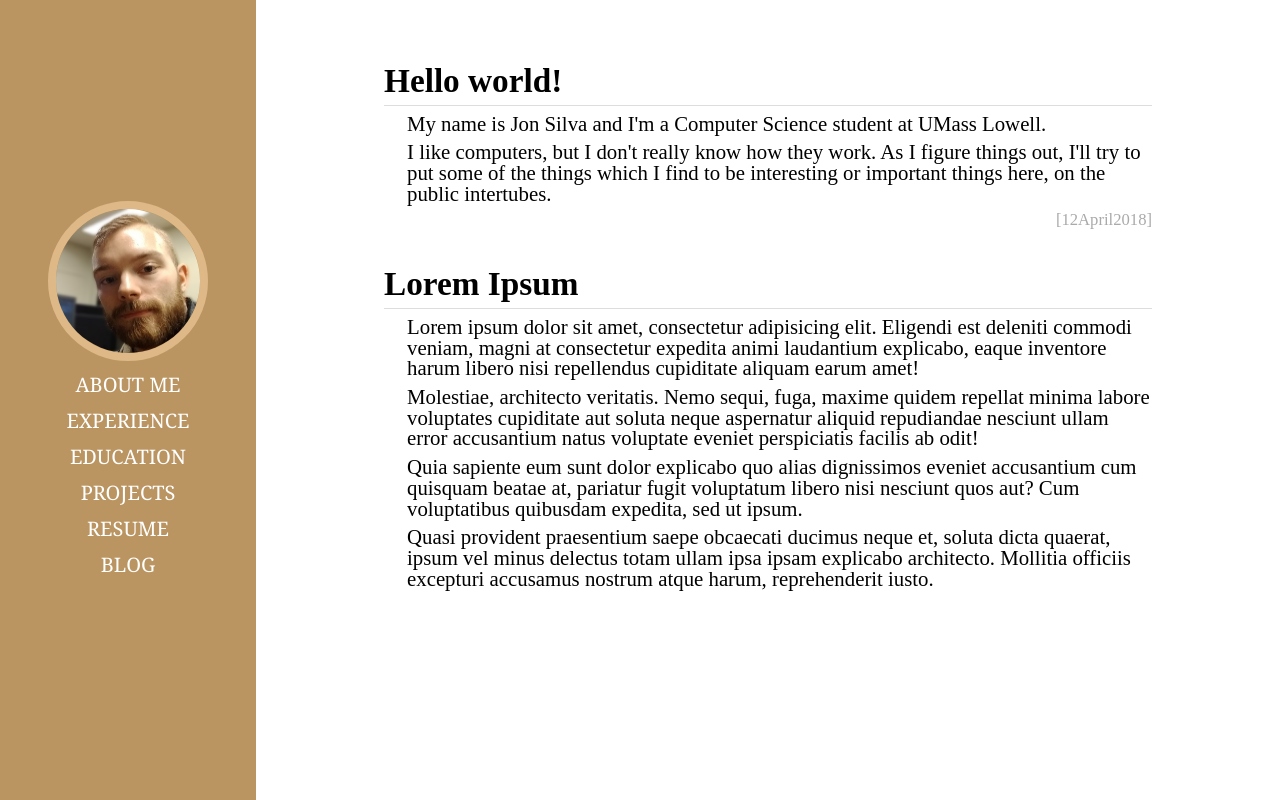
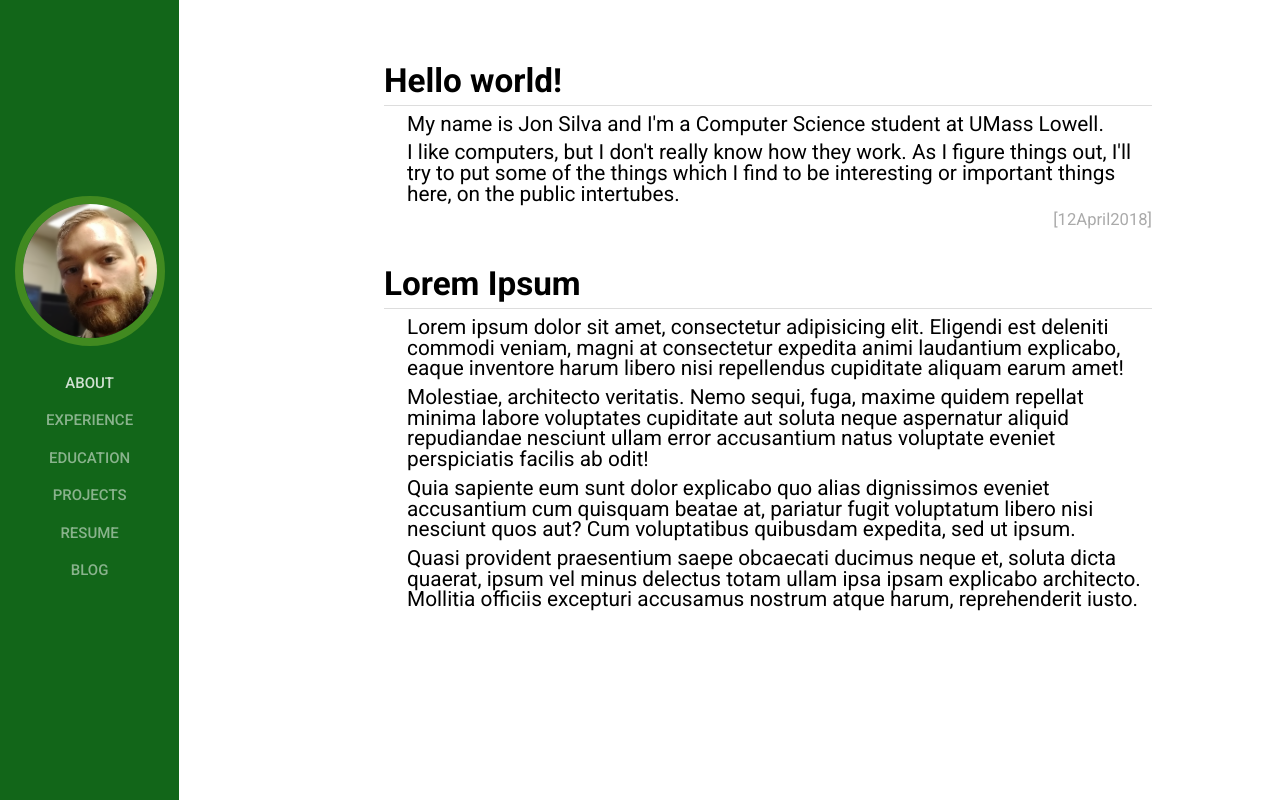
Before and after one commit to jonathanwsilva/fcc-portfolio, a plain HTML site: page index.html in a window 1280 px wide. Drawn offline with Linux system fonts and the light colour scheme.

Commit message:
Restyled sidebar

```diff
--- a/index.html
+++ b/index.html
@@ -6,6 +6,7 @@
     <meta name="viewport" content="width=device-width, initial-scale=1.0">
     <meta http-equiv="X-UA-Compatible" content="ie=edge">
     <title>Jon Silva's Homepage</title>
+    <link href="https://fonts.googleapis.com/css?family=Roboto:400,500,700" rel="stylesheet">
     <link rel="stylesheet" href="https://maxcdn.bootstrapcdn.com/font-awesome/4.7.0/css/font-awesome.min.css">
     <link rel="stylesheet" href="./styles/reset.css" type="text/css">
     <link rel="stylesheet" href="./styles/style.css" type="text/css">
@@ -15,11 +16,11 @@
     </head>
 
     <body>
-        <div class="sidebar white-text">
-            <img class="sidebar-photo" src="./images/JonFace.png" />
-            <nav class="sidebar-nav-internal">
+        <div class="navbar">
+            <img class="navbar-photo" src="./images/JonFace.png" />
+            <nav class="navbar-content">
                 <ul>
-                    <li><a href="#" class="selected">About Me</a></li>
+                    <li><a href="#" class="selected">About</a></li>
                     <li><a href="#">Experience</a></li>
                     <li><a href="#">Education</a></li>
                     <li><a href="#">Projects</a></li>
@@ -27,6 +28,7 @@
                     <li><a href="#">Blog</a></li>
                 </ul>
             </nav>
+            <button class="navbar-collapse-button">CollapseMe!</button>
         </div>
         <div class="site_main">
             <article class="blag_post">
--- a/styles/style.css
+++ b/styles/style.css
@@ -4,6 +4,7 @@
 
 html{
     font-size: 16px;
+    font-family: "Roboto", sans-serif;
 }
 
 body{
@@ -16,87 +17,70 @@ body{
     margin: 0 !important;
  }
 
-.white-text{
-    color: white;
-
-}
-
-a.white-text:hover, .white-text a:hover{
-    color: #DDD;
-}
-
-.sidebar {
+.navbar {
     display: flex;
-    align-content: center;
     justify-content: center;
     flex-direction: column;
-    background-color: #ba9562;
+    background-color: #126619;
     position: fixed;
     top: 0;
     left: 0;
-    padding: 1em;
     /*height: 100%;
     width: 20%;*/
-    font-family: Georgia, sans-serif;
 }
 
-.sidebar-nav-internal{
+.navbar-collapse-button{
+    width: 100px;
+    height: 100%;
+}
+
+.navbar-content{
     margin: 0.7em;
     text-align: center;
-
 }
 
-.sidebar-nav-internal a{
+.navbar-content a{
     text-transform: uppercase;
     display: inline-block;
-    line-height: 1.3em;
+    line-height: 2em;
     margin-bottom: 0.5em;
-    font-size: 20px;
+    color: rgba(255, 255, 255, 0.5);
+    text-decoration: none;
+    font-size: 15px;
+    font-weight: 500;
+}
+.navbar-content a:hover, .navbar-content a.selected{
+    color: rgba(255, 255, 255, 0.8);
 }
 
-.sidebar-nav-external{
-    margin: 0.7em;
-}
-
-.sidebar-nav-external a{
-    font-size: 1.5em;
-    flex: 1 1 auto;
-}
-
-
-.sidebar-photo{
+.navbar-photo{
     align-self: center;
     display: block;
     margin: 0 auto;
-    width: 160px;
-    height: 160px;
+    margin-bottom: 10px;
+    width: 150px;
+    height: 150px;
     border-radius: 50%;
-    border: 8px solid burlywood;
+    border: 8px solid rgb(65, 138, 32);
 }
 
-
-.sidebar span{
+.navbar span{
     margin: 0.7em;
     font-weight: 600;
 }
 
-.sidebar a{
-    color: inherit;
-    text-decoration: none;
-}
-
-.sidebar + div{
+.navbar + div{
     margin-left: 20%;
 }
 
-.sidebar-title{
+.navbar-title{
     margin: 0.5em;
     text-align: center;
     font-size: 1.3em;
     font-weight: 600;
     text-transform: uppercase;
 }
-.sidebar-subtitle{
+.navbar-subtitle{
     margin: 0.5em;
     text-align: center;
     font-size: 1em;
@@ -142,8 +126,23 @@ a.white-text:hover, .white-text a:hover{
 }
 
 @media (min-width: 820px){
-    .sidebar{
-        width: 20%;
+    .navbar{
+        width: 14%;
         height: 100%
     }
+    .navbar-collapse-button{
+        display: none;
+    }
 }
+
+
+@media (max-width: 819px){
+    .navbar{
+        width: 100%;
+        height: 7%;
+        align-items: flex-end;
+    }
+    .navbar-photo, .navbar-content{
+        display: none;
+    }
+}
```
